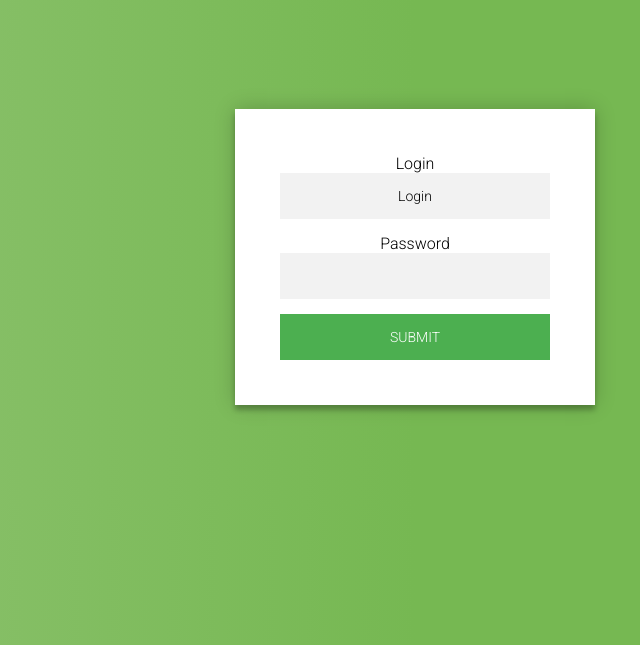
After one commit to sherov-eldor/el-blog, a Flask app: template app/templates/login.html in a window 1280 px wide. The commit adds this page. Shown: the top 645 px of the page, without its empty margins (225-865 px from the left). Run offline with Flask 3, Linux system fonts and the light colour scheme; the template is opened without the code that fills it, so the values that code supplies are empty, except form fields; tables that the repository leaves empty hold one stand-in row (values such as "Sample post"); form fields are guessed from the names that the template uses.

```diff
--- /dev/null
+++ b/app/templates/login.html
@@ -0,0 +1,134 @@
+<!DOCTYPE html>
+<html lang="en">
+  <head>
+    <meta charset="UTF-8" />
+    <meta name="viewport" content="width=device-width, initial-scale=1.0" />
+    <title>Admin login</title>
+    <style>
+      @import url(https://fonts.googleapis.com/css?family=Roboto:300);
+
+      .login-page {
+        width: 360px;
+        padding: 8% 0 0;
+        margin: auto;
+      }
+      .form {
+        position: relative;
+        z-index: 1;
+        background: #ffffff;
+        max-width: 360px;
+        margin: 0 auto 100px;
+        padding: 45px;
+        text-align: center;
+        box-shadow: 0 0 20px 0 rgba(0, 0, 0, 0.2),
+          0 5px 5px 0 rgba(0, 0, 0, 0.24);
+      }
+      .form input {
+        font-family: "Roboto", sans-serif;
+        outline: 0;
+        background: #f2f2f2;
+        width: 100%;
+        border: 0;
+        margin: 0 0 15px;
+        padding: 15px;
+        box-sizing: border-box;
+        font-size: 14px;
+      }
+      .submit_button {
+        font-family: "Roboto", sans-serif;
+        text-transform: uppercase;
+        outline: 0;
+        background: #4caf50 !important;
+        margin-bottom: 0 !important;
+        width: 100%;
+        border: 0;
+        padding: 15px;
+        color: #ffffff;
+        font-size: 14px;
+        -webkit-transition: all 0.3 ease;
+        transition: all 0.3 ease;
+        cursor: pointer;
+      }
+      .submit_button:hover,
+      .submit_button:active,
+      .submit_button:focus {
+        background: #43a047 !important;
+      }
+      .form .message {
+        margin: 15px 0 0;
+        color: #b3b3b3;
+        font-size: 12px;
+      }
+      .form .message a {
+        color: #4caf50;
+        text-decoration: none;
+      }
+      .form .register-form {
+        display: none;
+      }
+      .container {
+        position: relative;
+        z-index: 1;
+        max-width: 300px;
+        margin: 0 auto;
+      }
+      .container:before,
+      .container:after {
+        content: "";
+        display: block;
+        clear: both;
+      }
+      .container .info {
+        margin: 50px auto;
+        text-align: center;
+      }
+      .container .info h1 {
+        margin: 0 0 15px;
+        padding: 0;
+        font-size: 36px;
+        font-weight: 300;
+        color: #1a1a1a;
+      }
+      .container .info span {
+        color: #4d4d4d;
+        font-size: 12px;
+      }
+      .container .info span a {
+        color: #000000;
+        text-decoration: none;
+      }
+      .container .info span .fa {
+        color: #ef3b3a;
+      }
+      body {
+        background: #76b852; /* fallback for old browsers */
+        background: rgb(141, 194, 111);
+        background: linear-gradient(
+          90deg,
+          rgba(141, 194, 111, 1) 0%,
+          rgba(118, 184, 82, 1) 50%
+        );
+        font-family: "Roboto", sans-serif;
+        -webkit-font-smoothing: antialiased;
+        -moz-osx-font-smoothing: grayscale;
+      }
+    </style>
+  </head>
+  <body>
+    <div class="login-page">
+      <div class="form">
+            <form class="login-form" method="POST" action="">
+            {{ form.hidden_tag() }}
+            <div class="form-group">
+            {{ form.login.label }}
+            {{ form.login }}
+            {{ form.password.label }}
+            {{ form.password }}
+            </div>
+            {{ form.submit(class='submit_button') }}
+        </form>
+
+      </div>
+    </div>
+  </body>
+</html>
```
Also changed, not shown: app/static/styles/main.css (+5 -15 lines).
